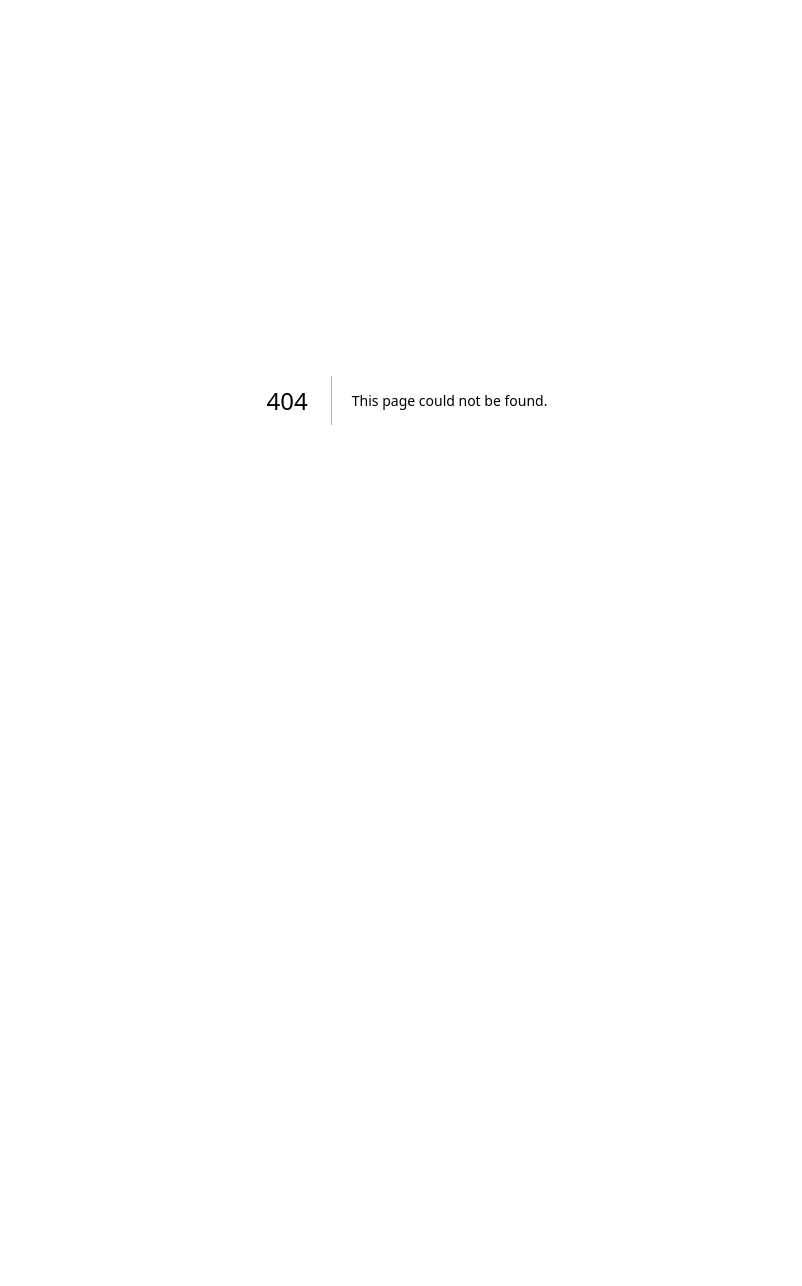
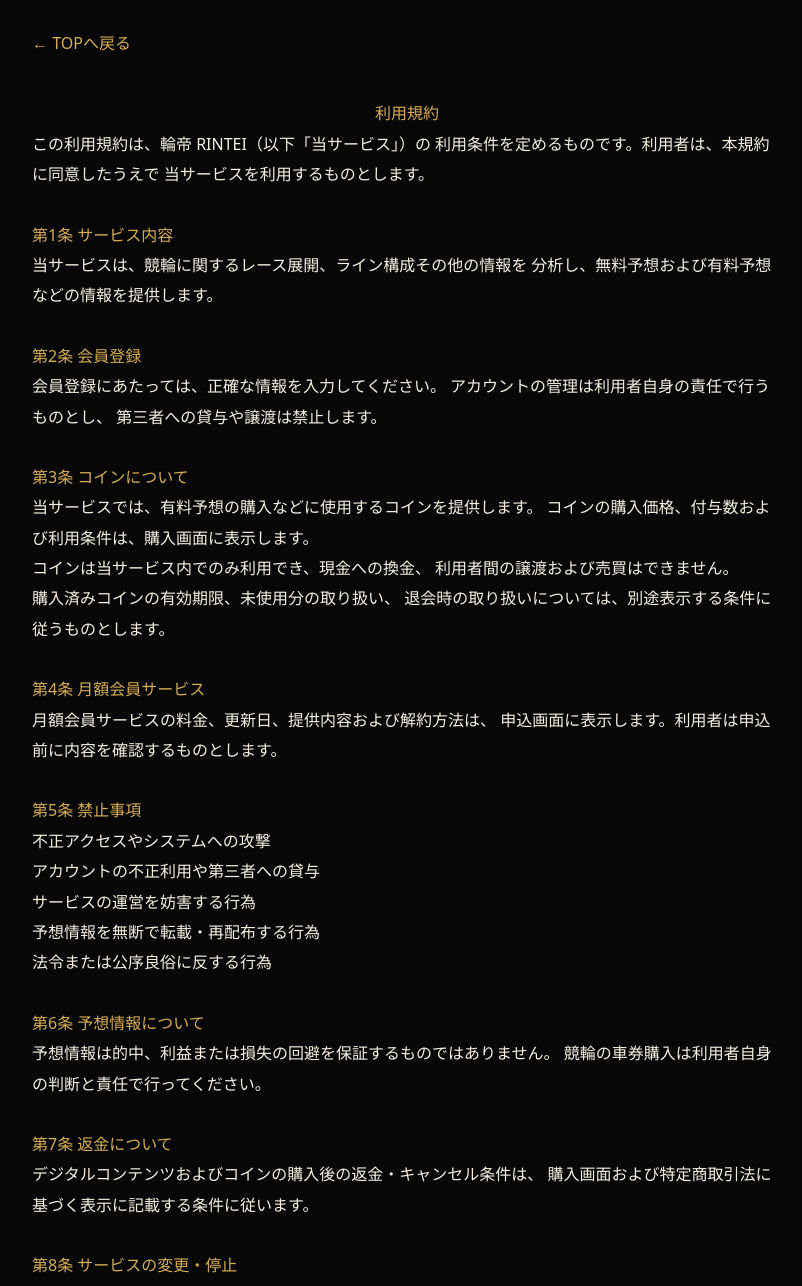
Before and after one commit to nkcleankazu-ai/Rintei-Keirin, a Next.js app: page /terms in a window 1280 px wide. Before the commit this address had no page. Shown: the top 1286 px of the page, without its empty margins (233-1035 px from the left). Before the commit the page ends 800 px from the top, so only its background shows below. Built offline with nearby package versions, Linux system fonts and the light colour scheme.

Commit message:
Create Terms of Service page for RINTEI
This page outlines the terms of service for the RINTEI platform, detailing user responsibilities, service content, and prohibited actions.

```diff
--- /dev/null
+++ b/src/app/terms/page.tsx
@@ -0,0 +1,109 @@
+export const metadata = {
+  title: "利用規約",
+  description: "輪帝 RINTEIの利用規約です。",
+};
+
+export default function TermsPage() {
+  return (
+    <main style={{
+      minHeight: "100vh",
+      background: "#080808",
+      color: "#f5f0e5",
+      padding: "28px 18px",
+      lineHeight: 1.9,
+    }}>
+      <div style={{ maxWidth: 750, margin: "auto" }}>
+        <a href="/" style={{ color: "#d5ad55" }}>← TOPへ戻る</a>
+
+        <h1 style={{
+          color: "#d5ad55",
+          textAlign: "center",
+          marginTop: 40,
+        }}>
+          利用規約
+        </h1>
+
+        <p>
+          この利用規約は、輪帝 RINTEI（以下「当サービス」）の
+          利用条件を定めるものです。利用者は、本規約に同意したうえで
+          当サービスを利用するものとします。
+        </p>
+
+        <h2 style={{ color: "#d5ad55", marginTop: 30 }}>第1条 サービス内容</h2>
+        <p>
+          当サービスは、競輪に関するレース展開、ライン構成その他の情報を
+          分析し、無料予想および有料予想などの情報を提供します。
+        </p>
+
+        <h2 style={{ color: "#d5ad55", marginTop: 30 }}>第2条 会員登録</h2>
+        <p>
+          会員登録にあたっては、正確な情報を入力してください。
+          アカウントの管理は利用者自身の責任で行うものとし、
+          第三者への貸与や譲渡は禁止します。
+        </p>
+
+        <h2 style={{ color: "#d5ad55", marginTop: 30 }}>第3条 コインについて</h2>
+        <p>
+          当サービスでは、有料予想の購入などに使用するコインを提供します。
+          コインの購入価格、付与数および利用条件は、購入画面に表示します。
+        </p>
+        <p>
+          コインは当サービス内でのみ利用でき、現金への換金、
+          利用者間の譲渡および売買はできません。
+        </p>
+        <p>
+          購入済みコインの有効期限、未使用分の取り扱い、
+          退会時の取り扱いについては、別途表示する条件に従うものとします。
+        </p>
+
+        <h2 style={{ color: "#d5ad55", marginTop: 30 }}>第4条 月額会員サービス</h2>
+        <p>
+          月額会員サービスの料金、更新日、提供内容および解約方法は、
+          申込画面に表示します。利用者は申込前に内容を確認するものとします。
+        </p>
+
+        <h2 style={{ color: "#d5ad55", marginTop: 30 }}>第5条 禁止事項</h2>
+        <ul>
+          <li>不正アクセスやシステムへの攻撃</li>
+          <li>アカウントの不正利用や第三者への貸与</li>
+          <li>サービスの運営を妨害する行為</li>
+          <li>予想情報を無断で転載・再配布する行為</li>
+          <li>法令または公序良俗に反する行為</li>
+        </ul>
+
+        <h2 style={{ color: "#d5ad55", marginTop: 30 }}>第6条 予想情報について</h2>
+        <p>
+          予想情報は的中、利益または損失の回避を保証するものではありません。
+          競輪の車券購入は利用者自身の判断と責任で行ってください。
+        </p>
+
+        <h2 style={{ color: "#d5ad55", marginTop: 30 }}>第7条 返金について</h2>
+        <p>
+          デジタルコンテンツおよびコインの購入後の返金・キャンセル条件は、
+          購入画面および特定商取引法に基づく表示に記載する条件に従います。
+        </p>
+
+        <h2 style={{ color: "#d5ad55", marginTop: 30 }}>第8条 サービスの変更・停止</h2>
+        <p>
+          当サービスは、保守、障害、その他運営上必要な場合、
+          サービスの内容を変更または一時停止することがあります。
+        </p>
+
+        <h2 style={{ color: "#d5ad55", marginTop: 30 }}>第9条 規約の変更</h2>
+        <p>
+          当サービスは、必要に応じて本規約を変更することがあります。
+          変更後の規約は、当サービス上に掲載した時点から適用します。
+        </p>
+
+        <h2 style={{ color: "#d5ad55", marginTop: 30 }}>第10条 準拠法</h2>
+        <p>
+          本規約は日本法に準拠します。
+        </p>
+
+        <p style={{ color: "#999", marginTop: 45, fontSize: 13 }}>
+          輪帝 RINTEI
+        </p>
+      </div>
+    </main>
+  );
+}
```
